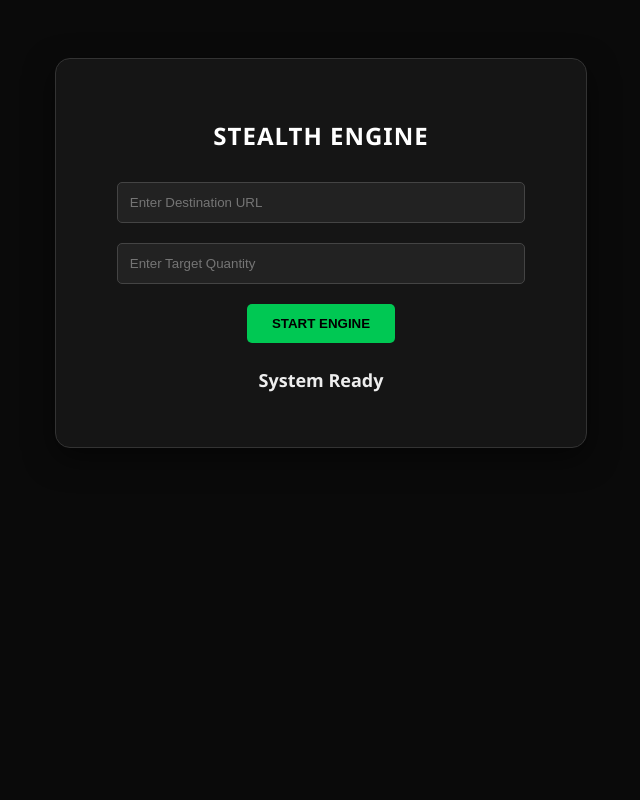
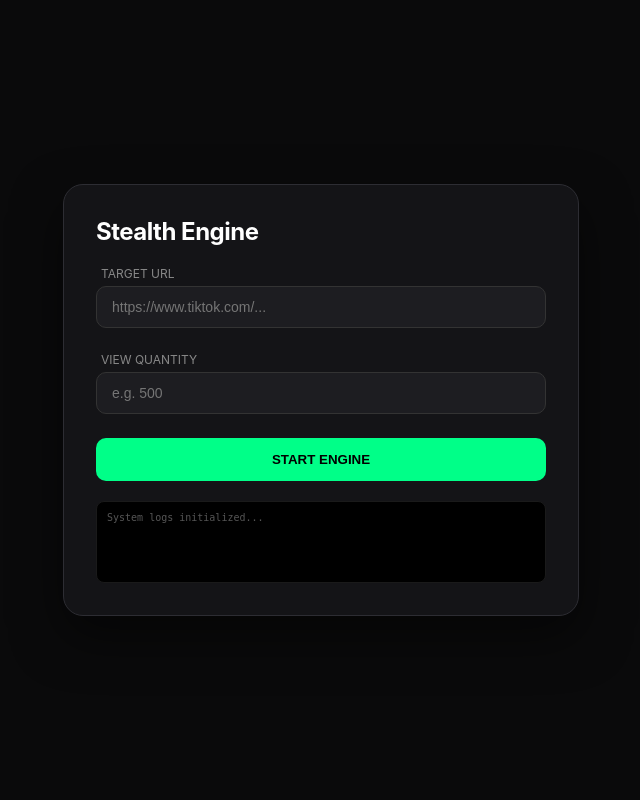
Before and after one commit to altstoreupload-pixel/Tiktokviewer, a Flask app: page / in a window 1280 px wide. Shown: the whole page, without its empty margins (319-959 px from the left). Run offline with Flask 3, Linux system fonts and the light colour scheme.

Commit message:
Update index.html

```diff
--- a/templates/index.html
+++ b/templates/index.html
@@ -1,92 +1,245 @@
 <!DOCTYPE html>
-<html>
+<html lang="en">
 <head>
-    <title>Stealth Traffic Engine</title>
+    <meta charset="UTF-8">
+    <meta name="viewport" content="width=device-width, initial-scale=1.0">
+    <title>Stealth Traffic Engine | Koyeb Edition</title>
     <style>
-        body { font-family: 'Segoe UI', Arial; background: #0a0a0a; color: #eee; text-align: center; padding-top: 50px; }
-        .card { max-width: 450px; margin: auto; background: #151515; padding: 40px; border-radius: 15px; border: 1px solid #333; box-shadow: 0 10px 30px rgba(0,0,0,0.5); }
-        h2 { color: #fff; letter-spacing: 1px; }
-        input { padding: 12px; width: 85%; margin: 10px 0; background: #222; color: #00ff41; border: 1px solid #444; border-radius: 5px; outline: none; }
-        button { padding: 12px 25px; border: none; cursor: pointer; border-radius: 5px; font-weight: bold; margin: 10px 5px; transition: 0.3s; }
+        :root {
+            --bg: #0a0a0b;
+            --card: #141417;
+            --primary: #00ff88;
+            --error: #ff3e3e;
+            --text: #e0e0e0;
+        }
 
-        #startBtn { background: #00c853; color: black; }
-        #stopBtn { background: #ff1744; color: white; display: none; }
-        #startBtn:disabled { background: #333; color: #777; cursor: not-allowed; }
+        body {
+            font-family: 'Inter', -apple-system, BlinkMacSystemFont, sans-serif;
+            background: var(--bg);
+            color: var(--text);
+            display: flex;
+            justify-content: center;
+            align-items: center;
+            min-height: 100vh;
+            margin: 0;
+        }
 
-        #bar { width: 100%; height: 12px; background: #222; border-radius: 10px; margin: 25px 0; overflow: hidden; display: none; }
-        #progress { height: 100%; width: 0%; background: #00c853; transition: width 0.2s linear; }
+        .container {
+            width: 100%;
+            max-width: 450px;
+            background: var(--card);
+            padding: 2rem;
+            border-radius: 20px;
+            box-shadow: 0 20px 50px rgba(0,0,0,0.5);
+            border: 1px solid #2d2d33;
+        }
 
-        #info { font-size: 18px; margin: 15px 0; font-weight: bold; }
-        #success-msg { color: #00e676; font-size: 19px; font-weight: bold; margin-top: 20px; display: none; }
-        .stats { font-size: 11px; color: #555; margin-top: 10px; }
+        h2 { margin-top: 0; font-weight: 700; letter-spacing: -0.5px; color: #fff; }
+
+        .input-group { margin-bottom: 1.5rem; text-align: left; }
+        label { display: block; font-size: 12px; color: #888; margin-bottom: 5px; margin-left: 5px; }
+
+        input {
+            width: 100%;
+            padding: 12px 15px;
+            background: #1d1d21;
+            border: 1px solid #333;
+            border-radius: 10px;
+            color: var(--primary);
+            font-size: 14px;
+            box-sizing: border-box;
+            outline: none;
+            transition: border 0.3s;
+        }
+
+        input:focus { border-color: var(--primary); }
+
+        .btn-row { display: flex; gap: 10px; }
+
+        button {
+            flex: 1;
+            padding: 14px;
+            border: none;
+            border-radius: 10px;
+            font-weight: 700;
+            cursor: pointer;
+            transition: all 0.2s;
+        }
+
+        #startBtn { background: var(--primary); color: #000; }
+        #startBtn:hover { background: #00db75; transform: translateY(-2px); }
+        #startBtn:disabled { background: #222; color: #555; transform: none; cursor: not-allowed; }
+
+        #stopBtn { background: #222; color: var(--error); border: 1px solid #333; display: none; }
+        #stopBtn:hover { background: #2a1a1a; }
+
+        /* Progress Section */
+        #progress-container { margin-top: 2rem; display: none; }
+        .bar-bg { width: 100%; height: 10px; background: #222; border-radius: 20px; overflow: hidden; margin-bottom: 10px; }
+        #progress-bar { width: 0%; height: 100%; background: var(--primary); transition: width 0.4s ease; }
+
+        .stats-grid { display: grid; grid-template-columns: 1fr 1fr; gap: 10px; margin-top: 15px; }
+        .stat-box { background: #1d1d21; padding: 10px; border-radius: 8px; text-align: center; }
+        .stat-val { display: block; font-size: 18px; font-weight: bold; color: #fff; }
+        .stat-label { font-size: 10px; color: #666; text-transform: uppercase; }
+
+        #success-msg { color: var(--primary); font-weight: bold; margin-top: 15px; display: none; }
+
+        /* Debug Logger */
+        #debug-console {
+            margin-top: 20px;
+            background: #000;
+            padding: 10px;
+            border-radius: 8px;
+            font-family: monospace;
+            font-size: 10px;
+            color: #555;
+            height: 60px;
+            overflow-y: auto;
+            text-align: left;
+            border: 1px solid #1a1a1a;
+        }
     </style>
 </head>
 <body>
 
-<div class="card">
-    <h2>STEALTH ENGINE</h2>
-    <input id="url" placeholder="Enter Destination URL">
-    <input id="views" type="number" placeholder="Enter Target Quantity">
+<div class="container">
+    <h2>Stealth Engine</h2>
 
-    <button id="startBtn" onclick="start()">START ENGINE</button>
-    <button id="stopBtn" onclick="stop()">ABORT</button>
+    <div class="input-group">
+        <label>TARGET URL</label>
+        <input id="url" type="text" placeholder="https://www.tiktok.com/..." autocomplete="off">
+    </div>
 
-    <div id="bar"><div id="progress"></div></div>
+    <div class="input-group">
+        <label>VIEW QUANTITY</label>
+        <input id="views" type="number" placeholder="e.g. 500">
+    </div>
 
-    <p id="info">System Ready</p>
-    <div id="success-msg">The operation completed successfully enjoy!!</div>
-    <div id="details" class="stats"></div>
+    <div class="btn-row">
+        <button id="startBtn" onclick="startEngine()">START ENGINE</button>
+        <button id="stopBtn" onclick="stopEngine()">ABORT</button>
+    </div>
+
+    <div id="progress-container">
+        <div class="bar-bg">
+            <div id="progress-bar"></div>
+        </div>
+
+        <div id="info" style="font-weight: bold; color: var(--primary);">Connecting...</div>
+
+        <div class="stats-grid">
+            <div class="stat-box">
+                <span id="stat-proxies" class="stat-val">0</span>
+                <span class="stat-label">Proxies</span>
+            </div>
+            <div class="stat-box">
+                <span id="stat-errors" class="stat-val">0</span>
+                <span class="stat-label">Retries</span>
+            </div>
+        </div>
+
+        <div id="success-msg">MISSION COMPLETE! ENJOY YOUR VIEWS.</div>
+    </div>
+
+    <div id="debug-console">System logs initialized...</div>
 </div>
 
 <script>
-async function start() {
+    let isPolling = false;
+
+    function log(msg) {
+        const consoleEl = document.getElementById("debug-console");
+        const time = new Date().toLocaleTimeString().split(' ')[0];
+        consoleEl.innerHTML = `[${time}] ${msg}<br>` + consoleEl.innerHTML;
+    }
+
+    async function startEngine() {
         const url = document.getElementById("url").value;
         const views = document.getElementById("views").value;
-    if(!url || !views) return;
+
+        if(!url || !views) {
+            log("Error: Missing URL or Quantity");
+            return;
+        }
 
         document.getElementById("startBtn").disabled = true;
         document.getElementById("stopBtn").style.display = "inline-block";
-    document.getElementById("bar").style.display = "block";
+        document.getElementById("progress-container").style.display = "block";
         document.getElementById("success-msg").style.display = "none";
-    document.getElementById("progress").style.width = "0%";
-    document.getElementById("info").innerText = "Initializing Stealth...";
+        log("Sending start command to Koyeb...");
 
-    await fetch("/start", {
+        try {
+            const res = await fetch("/start", {
                 method: "POST",
                 headers: {"Content-Type": "application/json"},
-        body: JSON.stringify({url, views})
+                body: JSON.stringify({url: url, views: views})
             });
+            const data = await res.json();
 
+            if(data.ok) {
+                log("Engine started successfully.");
+                isPolling = true;
                 poll();
+            } else {
+                log("Server rejected: " + data.error);
+                resetUI();
+            }
+        } catch (e) {
+            log("Connection error: " + e.message);
+            resetUI();
+        }
     }
 
-async function stop() {
+    async function stopEngine() {
+        log("Aborting...");
         await fetch("/stop", { method: "POST" });
+        resetUI();
+    }
+
+    function resetUI() {
+        isPolling = false;
+        document.getElementById("startBtn").disabled = false;
+        document.getElementById("stopBtn").style.display = "none";
     }
 
     async function poll() {
+        if(!isPolling) return;
+
+        try {
             const res = await fetch("/status");
             const data = await res.json();
 
-    // Sync bar to exactly what the server verified
-    const currentSent = Math.min(data.sent, data.total);
-    const percent = (currentSent / data.total) * 100;
+            // Calculate progress
+            const sent = data.sent || 0;
+            const total = data.total || 1;
+            const percentage = Math.min((sent / total) * 100, 100);
 
-    document.getElementById("progress").style.width = percent + "%";
-    document.getElementById("info").innerText = `Verified: ${currentSent} / ${data.total}`;
-    document.getElementById("details").innerText = `Detection Retries: ${data.errors} | Proxies: ${data.proxies_loaded}`;
+            // Update UI Elements
+            document.getElementById("progress-bar").style.width = percentage + "%";
+            document.getElementById("info").innerText = `VERIFIED: ${sent} / ${total}`;
+            document.getElementById("stat-proxies").innerText = data.proxies_loaded || 0;
+            document.getElementById("stat-errors").innerText = data.errors || 0;
 
-    if (data.finished || (data.sent >= data.total && data.total > 0)) {
+            if (data.finished) {
+                log("Operation Finished.");
                 document.getElementById("success-msg").style.display = "block";
-        document.getElementById("startBtn").disabled = false;
-        document.getElementById("stopBtn").style.display = "none";
-        document.getElementById("progress").style.width = "100%";
-        document.getElementById("info").innerText = "Finished";
-    } else if (data.running) {
-        setTimeout(poll, 400);
-    } else {
-        document.getElementById("startBtn").disabled = false;
-        document.getElementById("stopBtn").style.display = "none";
+                resetUI();
+                return;
+            }
+
+            if (!data.running && !data.finished) {
+                log("Engine stopped by user.");
+                resetUI();
+                return;
+            }
+
+            // Loop polling
+            setTimeout(poll, 1000);
+
+        } catch (e) {
+            log("Status check failed, retrying...");
+            setTimeout(poll, 2000);
         }
     }
 </script>
```
Lines whose indentation alone changed are shown as unchanged.
